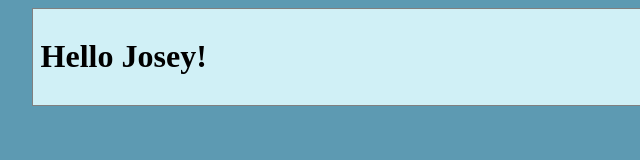
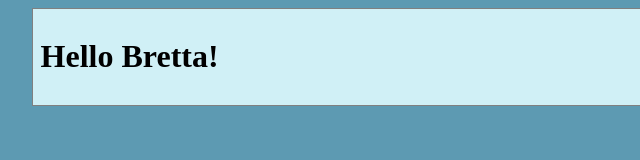
Before and after one commit to lordawesomeguy1/Demo, a plain HTML site: page index.html in a window 1280 px wide. Shown: the full height of the page, 213-853 px from the left. Drawn offline with Linux system fonts and the light colour scheme.

Commit message:
Update index.html

```diff
--- a/index.html
+++ b/index.html
@@ -21,7 +21,7 @@ body {
 <body>
 
 <div class="center_div">
-  <h1>Hello Josey!</h1>
+  <h1>Hello Bretta!</h1>
 </div>
 
 </body>
```
